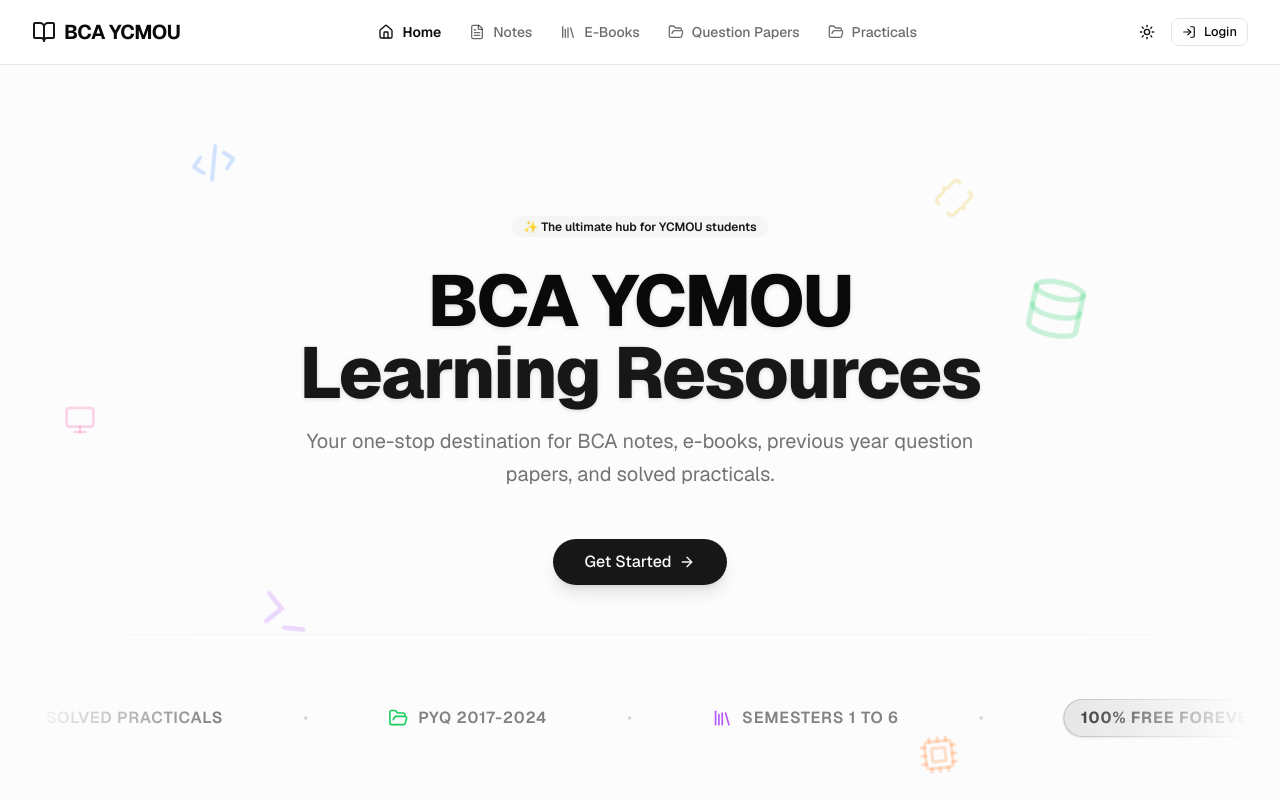
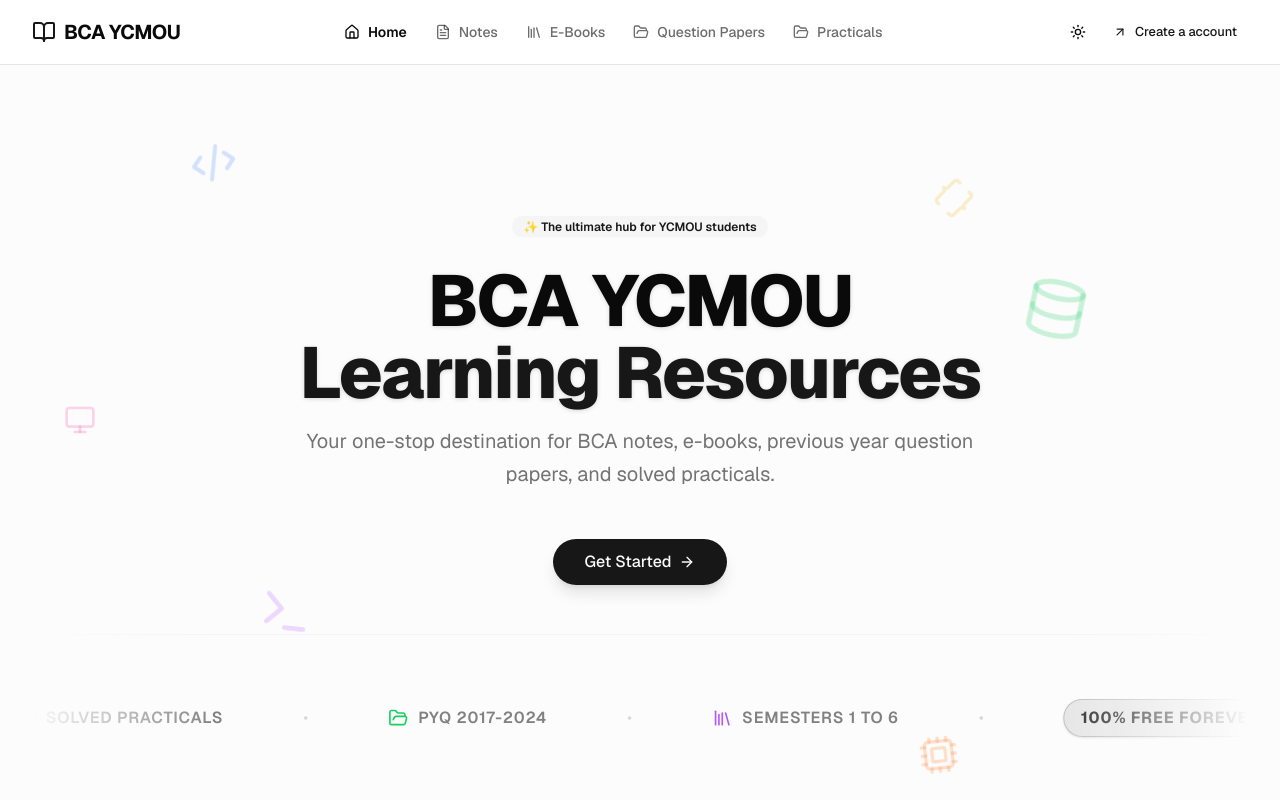
Before and after one commit to saahiyo/bcanotes, a Next.js app: page / in a window 1280 px wide. Shown: the top 800 px of the page. Built offline with nearby package versions, Linux system fonts and the light colour scheme.

Commit message:
feat: implement responsive navigation bar and theme toggle components

```diff
--- a/components/mode-toggle.tsx
+++ b/components/mode-toggle.tsx
@@ -9,11 +9,24 @@ import { Button } from "@/components/ui/button";
 export function ModeToggle() {
   const { theme, setTheme } = useTheme();
 
+  const toggleTheme = () => {
+    const newTheme = theme === "dark" ? "light" : "dark";
+
+    if (!document.startViewTransition) {
+      setTheme(newTheme);
+      return;
+    }
+
+    document.startViewTransition(() => {
+      setTheme(newTheme);
+    });
+  };
+
   return (
     <Button
       variant="ghost"
       size="icon"
-      onClick={() => setTheme(theme === "dark" ? "light" : "dark")}
+      onClick={toggleTheme}
       className="relative rounded-full hover:bg-muted"
     >
       <Sun className="h-5 w-5 rotate-0 scale-100 transition-all dark:-rotate-90 dark:scale-0" />
--- a/components/navbar.tsx
+++ b/components/navbar.tsx
@@ -2,7 +2,7 @@
 
 import Link from "next/link";
 import { usePathname } from "next/navigation";
-import { BookOpen, FileText, FolderOpen, Home, Library, LogIn, Menu } from "lucide-react";
+import { ArrowUpRight, BookOpen, FileText, FolderOpen, Home, Library, LogIn, Menu } from "lucide-react";
 import { useState } from "react";
 import { Button } from "@/components/ui/button";
 import { Sheet, SheetContent, SheetHeader, SheetTitle, SheetTrigger } from "@/components/ui/sheet";
@@ -64,9 +64,10 @@ export function Navbar() {
           <div className="hidden md:flex items-center ml-4 gap-2">
             <ModeToggle />
             <Link href="/login">
-              <Button variant="outline" size="sm" className="gap-2">
-                <LogIn className="h-4 w-4" />
-                Login
+              <Button variant="link" size="sm" className="gap-2">
+                {/* <LogIn className="h-4 w-4" /> */}
+                <ArrowUpRight className="h-4 w-4"/>
+                Create a account
               </Button>
             </Link>
           </div>
```
